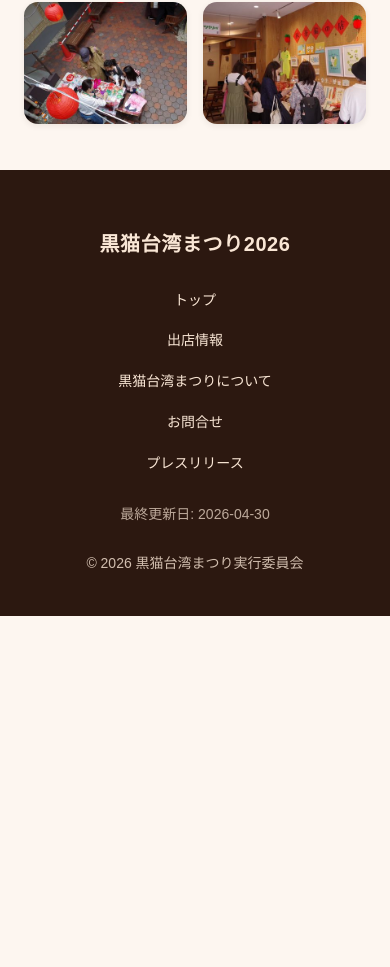
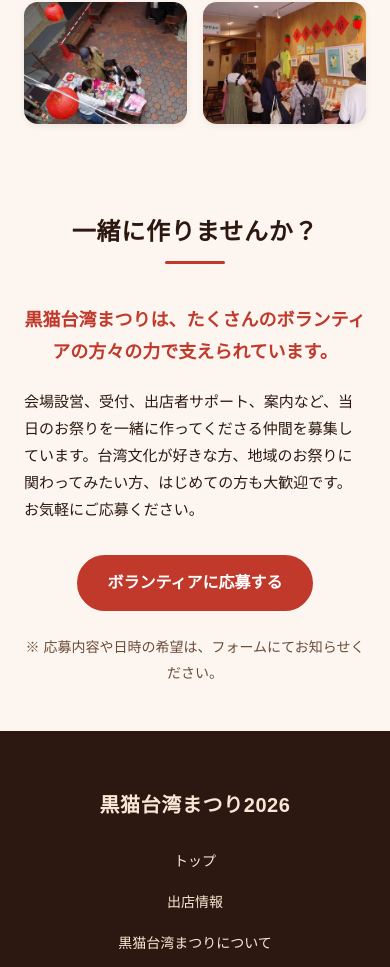
Before and after one commit to kuronekotaiwan-matsuri/y2026, a Next.js app: page /y2026/about in a window 390 px wide. Shown: the part 3459-4426 px from the top of the page. Before the commit the page ends 4075 px from the top, so only its background shows below. Built offline with nearby package versions, Linux system fonts and the light colour scheme; a web font is replaced by a local one.

Commit message:
feat(about): ボランティア募集セクションを追加
aboutページ末尾に「一緒に作りませんか？」セクションを追加し、
Google Formへのボランティア応募ボタンを設置。

```diff
--- a/src/app/about/page.tsx
+++ b/src/app/about/page.tsx
@@ -2,6 +2,7 @@ import type { Metadata } from 'next';
 import PurposeSection from '@/components/about/PurposeSection/PurposeSection';
 import HighlightsSection from '@/components/about/HighlightsSection/HighlightsSection';
 import GallerySection from '@/components/about/GallerySection/GallerySection';
+import JoinUsSection from '@/components/about/JoinUsSection/JoinUsSection';
 
 /** ページメタデータ */
 export const metadata: Metadata = {
@@ -35,6 +36,9 @@ export default function AboutPage() {
 
       {/* 過去の開催風景セクション */}
       <GallerySection />
+
+      {/* 一緒に作りませんか？（ボランティア募集）セクション */}
+      <JoinUsSection />
     </>
   );
 }
--- /dev/null
+++ b/src/components/about/JoinUsSection/JoinUsSection.module.css
@@ -0,0 +1,66 @@
+/* ==============================================
+   JoinUsSection - 一緒に作りませんか？セクション
+   ============================================== */
+
+/* リード文: セクションの「呼びかけ」を強調するための太め・やや大きめテキスト */
+.lead {
+  font-size: 1.25rem;
+  font-weight: var(--font-weight-heading);
+  line-height: var(--line-height-body);
+  color: var(--color-primary);
+  text-align: center;
+  max-width: 720px;
+  margin: 0 auto calc(var(--spacing-unit) * 3);
+}
+
+/* 本文: 読みやすさを重視し、最大幅で1行の文字数を制御 */
+.body {
+  font-size: 1rem;
+  line-height: var(--line-height-body);
+  color: var(--color-text);
+  text-align: center;
+  max-width: 680px;
+  margin: 0 auto calc(var(--spacing-unit) * 5);
+}
+
+/* CTAボタンのラッパー: 中央配置と十分な余白 */
+.ctaWrapper {
+  display: flex;
+  justify-content: center;
+  margin-bottom: calc(var(--spacing-unit) * 3);
+}
+
+/* 補足文: 控えめに、小さめテキスト */
+.note {
+  font-size: var(--font-size-small);
+  line-height: var(--line-height-body);
+  color: var(--color-text-light);
+  text-align: center;
+  max-width: 680px;
+  margin: 0 auto;
+}
+
+/* ==============================================
+   モバイル対応: 余白とフォントサイズを最適化
+   ============================================== */
+@media (max-width: 768px) {
+  .lead {
+    font-size: 1.125rem;
+    margin-bottom: calc(var(--spacing-unit) * 2.5);
+  }
+
+  .body {
+    font-size: 0.9375rem;
+    text-align: left;
+    margin-bottom: calc(var(--spacing-unit) * 4);
+  }
+
+  /* モバイルでもCTAが押しやすいよう、タップ領域を確保 */
+  .ctaWrapper > * {
+    min-height: 48px;
+    padding: 14px 28px;
+    display: inline-flex;
+    align-items: center;
+    justify-content: center;
+  }
+}
--- /dev/null
+++ b/src/components/about/JoinUsSection/JoinUsSection.tsx
@@ -0,0 +1,50 @@
+'use client';
+
+import { useFadeIn } from '@/hooks/useFadeIn';
+import SectionContainer from '@/components/common/SectionContainer/SectionContainer';
+import SectionTitle from '@/components/common/SectionTitle/SectionTitle';
+import Button from '@/components/common/Button/Button';
+import styles from './JoinUsSection.module.css';
+
+/**
+ * 一緒に作りませんか？セクション
+ * ボランティア募集を呼びかけ、応募フォームへの導線を提供する
+ */
+export default function JoinUsSection() {
+  const { ref, className: fadeInClass } = useFadeIn<HTMLDivElement>();
+
+  return (
+    <SectionContainer id="join-us">
+      <div ref={ref} className={fadeInClass}>
+        {/* セクションタイトル */}
+        <SectionTitle title="一緒に作りませんか？" />
+
+        {/* リード文（強調） */}
+        <p className={styles.lead}>
+          黒猫台湾まつりは、たくさんのボランティアの方々の力で支えられています。
+        </p>
+
+        {/* 本文 */}
+        <p className={styles.body}>
+          会場設営、受付、出店者サポート、案内など、当日のお祭りを一緒に作ってくださる仲間を募集しています。台湾文化が好きな方、地域のお祭りに関わってみたい方、はじめての方も大歓迎です。お気軽にご応募ください。
+        </p>
+
+        {/* CTAボタン */}
+        <div className={styles.ctaWrapper}>
+          <Button
+            href="https://forms.gle/ppvScJQS9vJk3PiM8"
+            external
+            variant="primary"
+          >
+            ボランティアに応募する
+          </Button>
+        </div>
+
+        {/* 補足文 */}
+        <p className={styles.note}>
+          ※ 応募内容や日時の希望は、フォームにてお知らせください。
+        </p>
+      </div>
+    </SectionContainer>
+  );
+}
```
